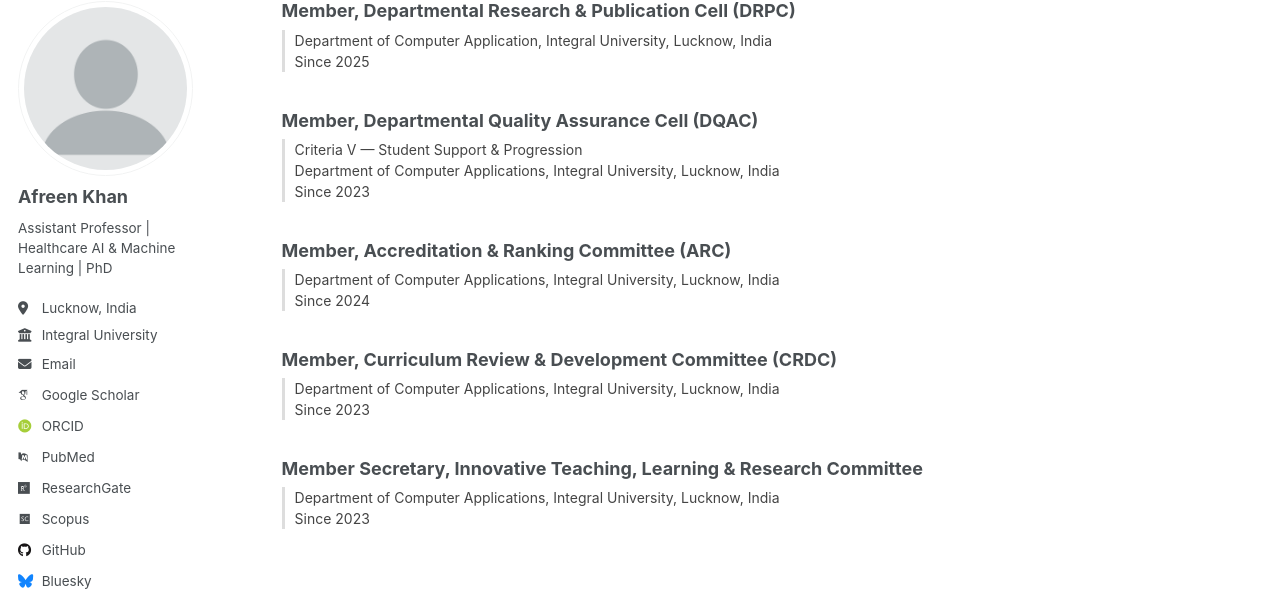
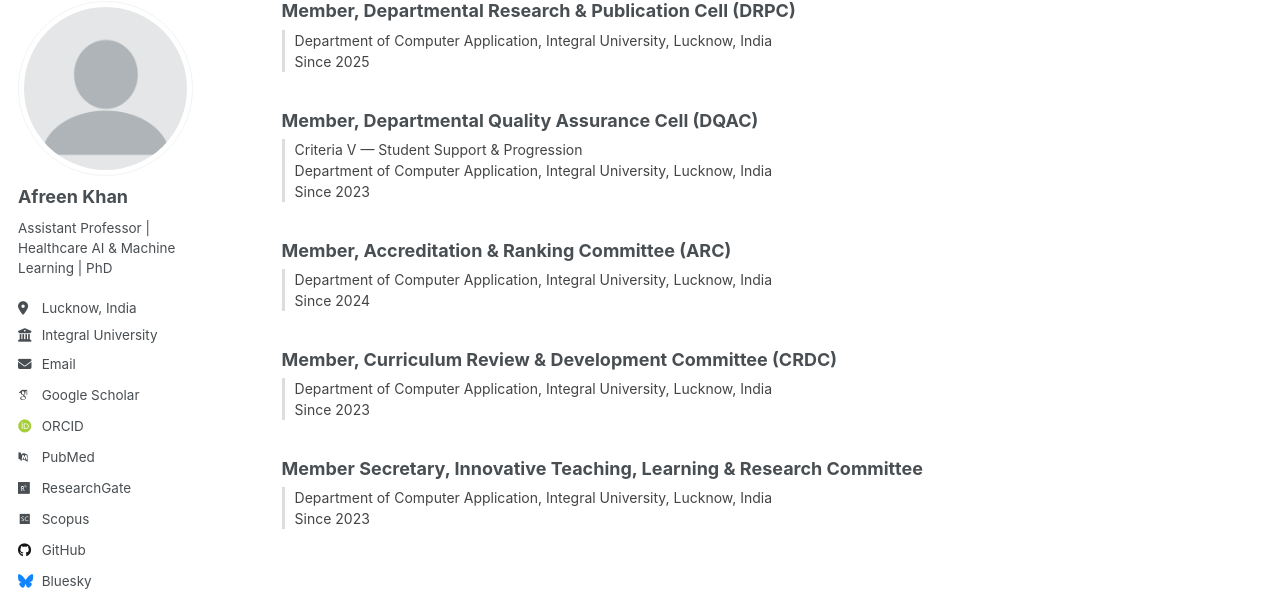
Before and after one commit to afreen-kh/afreen-kh.github.io, a Jekyll site: the page built from _pages/academic-service.html, in a window 1280 px wide and 900 px high, scrolled down 880 px. Shown: the part 98-693 px from the top of the window. Built offline with Jekyll 4.4.1, drawn with Linux system fonts in a browser that asks for light colours; some web fonts are replaced; a script that is not in the unit is left out.

Commit message:
Update academic-service.html

```diff
--- a/_pages/academic-service.html
+++ b/_pages/academic-service.html
@@ -88,7 +88,7 @@ Professional academic service, editorial responsibilities, conference leadership
   <div class="pub-contribution">
     Criteria V — Student Support & Progression
     <br/>
-    Department of Computer Applications, Integral University, Lucknow, India
+    Department of Computer Application, Integral University, Lucknow, India
     <br/>
     Since 2023
   </div>
@@ -99,7 +99,7 @@ Professional academic service, editorial responsibilities, conference leadership
     Member, Accreditation & Ranking Committee (ARC)
   </h3>
   <div class="pub-contribution">
-    Department of Computer Applications, Integral University, Lucknow, India
+    Department of Computer Application, Integral University, Lucknow, India
     <br/>
     Since 2024
   </div>
@@ -110,7 +110,7 @@ Professional academic service, editorial responsibilities, conference leadership
     Member, Curriculum Review & Development Committee (CRDC)
   </h3>
   <div class="pub-contribution">
-    Department of Computer Applications, Integral University, Lucknow, India
+    Department of Computer Application, Integral University, Lucknow, India
     <br/>
     Since 2023
   </div>
@@ -121,7 +121,7 @@ Professional academic service, editorial responsibilities, conference leadership
     Member Secretary, Innovative Teaching, Learning & Research Committee
   </h3>
   <div class="pub-contribution">
-    Department of Computer Applications, Integral University, Lucknow, India
+    Department of Computer Application, Integral University, Lucknow, India
     <br/>
     Since 2023
   </div>
```
